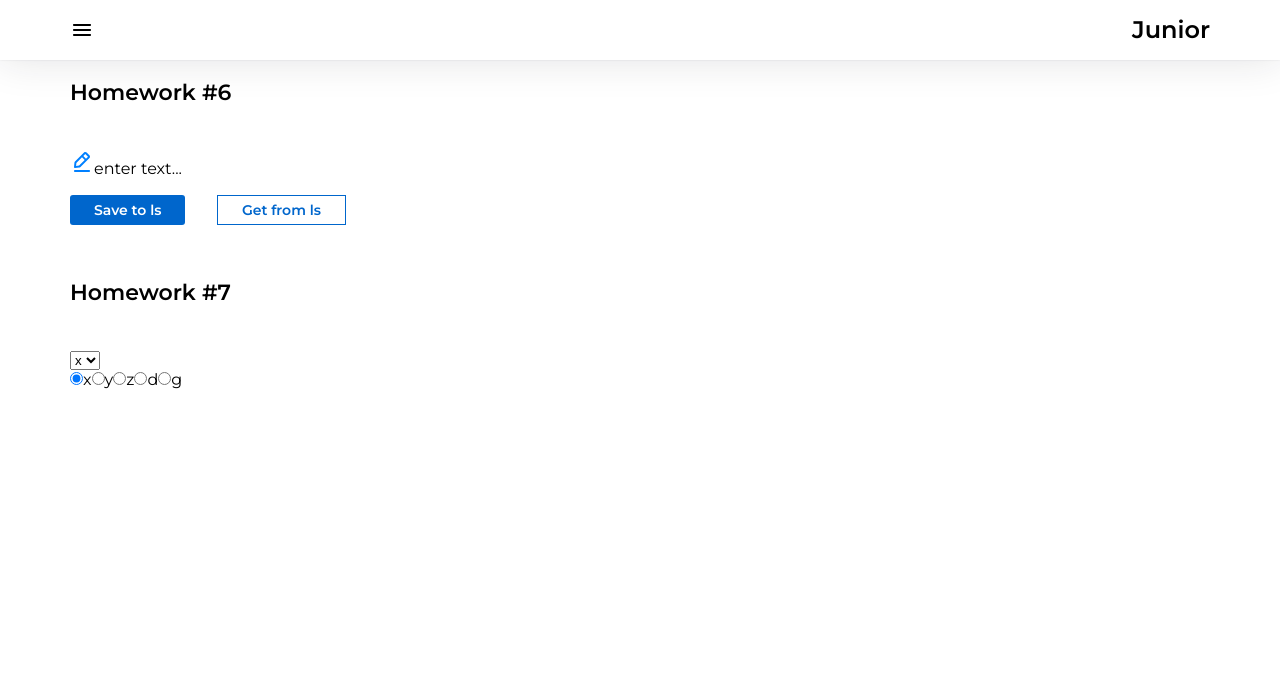
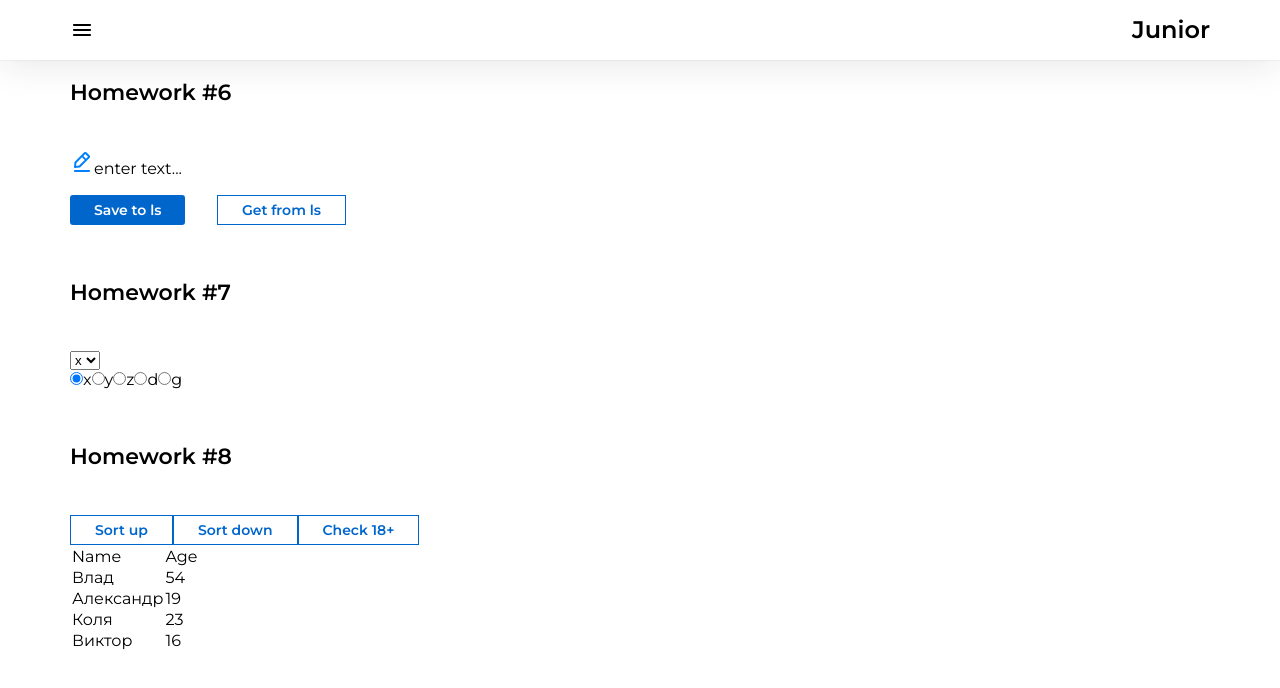
Before and after one commit to vladboyarinov1/HW2, a React (Create React App) app: page /#/junior in a window 1280 px wide. Shown: the top 688 px of the page. Built offline with nearby package versions, Linux system fonts and the light colour scheme.

Commit message:
refactor: add changes

```diff
--- a/src/s2-homeworks/hw05/pages/Junior.tsx
+++ b/src/s2-homeworks/hw05/pages/Junior.tsx
@@ -1,6 +1,7 @@
 import React from 'react'
 import HW6 from '../../hw06/HW6';
 import HW7 from '../../hw07/HW7';
+import HW8 from '../../hw08/HW8';
 // import HW6 from '../../hw06/HW6'
 // import HW7 from '../../hw07/HW7'
 // import HW8 from '../../hw08/HW8'
@@ -11,7 +12,7 @@
         <div id={'hw5-page-junior'}>
             <HW6 />
             <HW7 />
-            {/*<HW8 />*/}
+            <HW8 />
             {/*<HW9 />*/}
         </div>
     )
```
